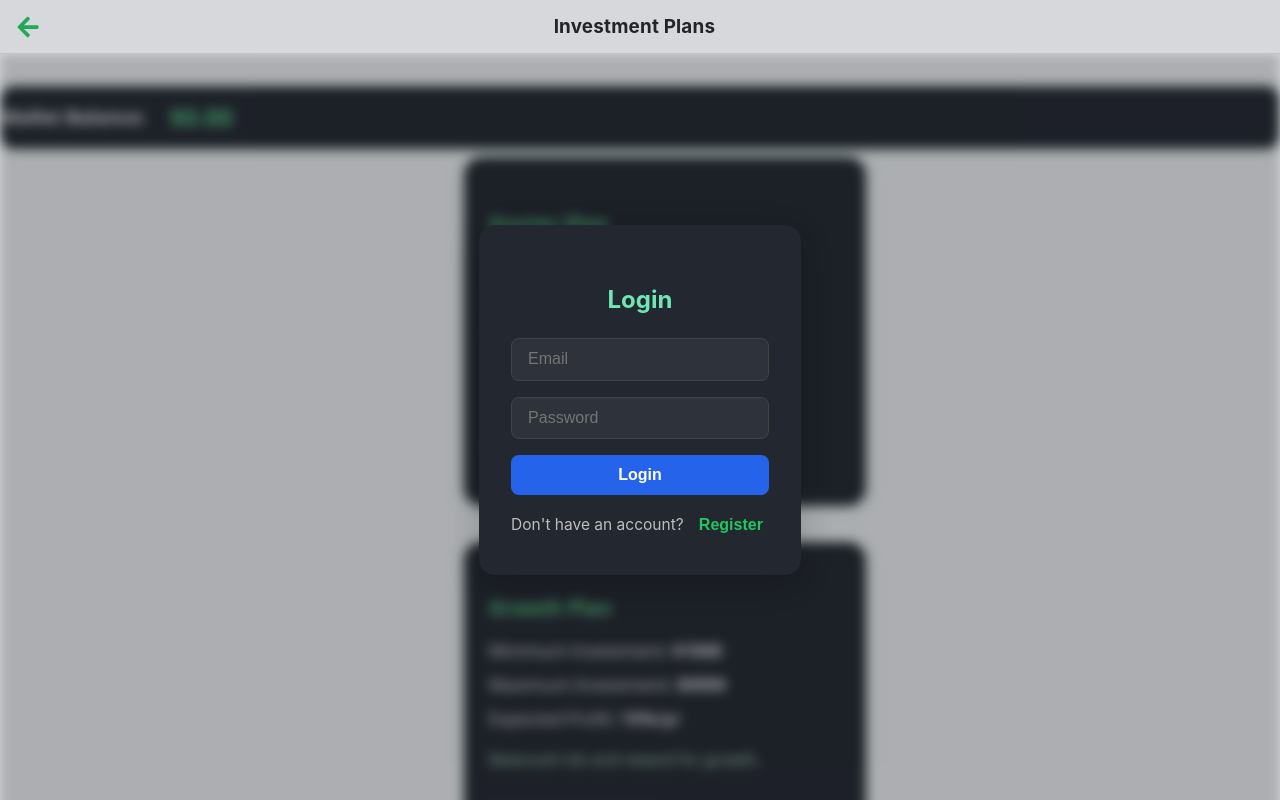
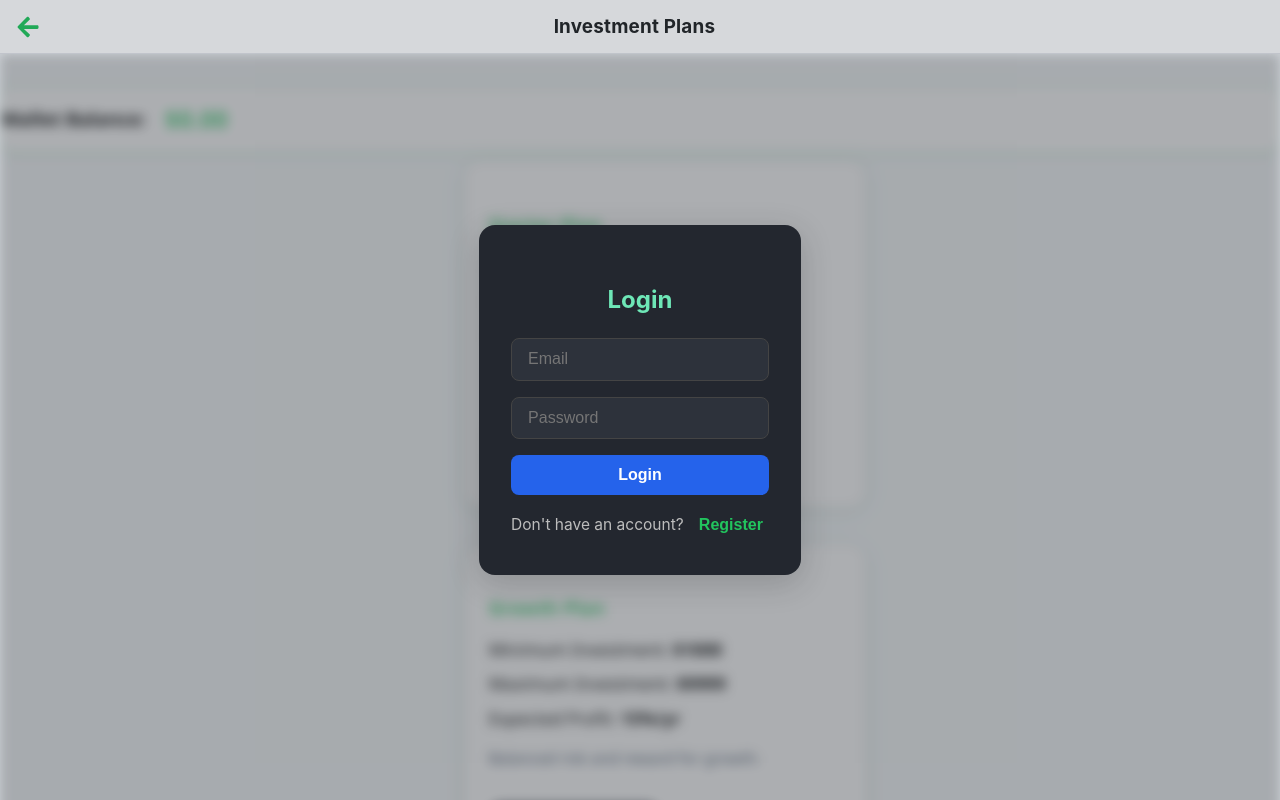
Before and after one commit to dukeheather/investmentsite, a React (Create React App) app in the folder investment-website/: page /plans in a window 1280 px wide. Shown: the top 800 px of the page. Built offline with nearby package versions, Linux system fonts and the light colour scheme; no server answers; the HTML template or start-up script is replaced by a standard one.

Commit message:
Modernize UI: light background, card styles, wallet icon, improved spacing and bottom nav

```diff
--- a/investment-website/src/InvestmentPlans.css
+++ b/investment-website/src/InvestmentPlans.css
@@ -76,11 +76,11 @@ h1 {
 }
 
 .plan-card {
-  background: #23272f;
-  color: #fff;
+  background: #fff;
+  color: #232526;
   border-radius: 18px;
   box-shadow: 0 4px 24px rgba(34,197,94,0.08), 0 1.5px 8px rgba(0,0,0,0.04);
-  border: 1.5px solid #22c55e22;
+  border: 1.5px solid #e5e7eb;
   padding: 2.2rem 1.5rem 2rem 1.5rem;
   margin-bottom: 0.7rem;
   max-width: 420px;
@@ -95,9 +95,9 @@ h1 {
 }
 
 .plan-card h2 {
-  font-size: 1.25rem;
+  color: var(--accent-green);
+  font-size: 1.18rem;
   font-weight: 800;
-  color: var(--accent-green);
   margin-bottom: 1.1rem;
 }
 
@@ -107,7 +107,7 @@ h1 {
 }
 
 .plan-card .plan-outcome {
-  color: #b5eec5;
+  color: #64748b;
   font-size: 0.98rem;
   margin: 1.1rem 0 1.5rem 0;
 }
@@ -260,21 +260,27 @@ h1 {
 }
 
 .wallet-balance-display {
-  background: #23272f;
-  color: #fff;
+  background: #fff;
+  color: #232526;
   font-size: 1.18rem;
   font-weight: 600;
   border-radius: 14px;
   box-shadow: 0 2px 12px rgba(34,197,94,0.10);
-  padding: 0.9rem 1.3rem;
+  padding: 1rem 1.3rem;
   margin: 0 auto 1.7rem auto;
   display: flex;
   align-items: center;
-  gap: 1rem;
+  gap: 0.7rem;
   border: 1.5px solid #22c55e33;
   max-width: 340px;
   width: 100%;
   justify-content: flex-start;
+}
+
+.wallet-balance-display .wallet-icon {
+  color: var(--accent-green);
+  font-size: 1.3rem;
+  margin-right: 0.5rem;
 }
 
 .balance-amount {
@@ -658,3 +664,28 @@ h1 {
     margin-bottom: 1.2rem;
   }
 }
+
+body, .homepage, .dashboard-page, .plans-page, .withdraw-page-centered {
+  background: #f7fafc !important;
+  color: #232526;
+}
+
+.app-card {
+  background: #fff;
+  border-radius: 18px;
+  box-shadow: 0 4px 24px rgba(34,197,94,0.08), 0 1.5px 8px rgba(0,0,0,0.04);
+  border: 1.5px solid #e5e7eb;
+  padding: 2rem 1.3rem 1.7rem 1.3rem;
+  margin-bottom: 1.5rem;
+  max-width: 420px;
+  width: 100%;
+  margin-left: auto;
+  margin-right: auto;
+}
+
+.bottom-nav {
+  background: #fff;
+  border-top: 1.5px solid #e5e7eb;
+  box-shadow: 0 -2px 12px rgba(34,197,94,0.04);
+  border-radius: 18px 18px 0 0;
+}
```
